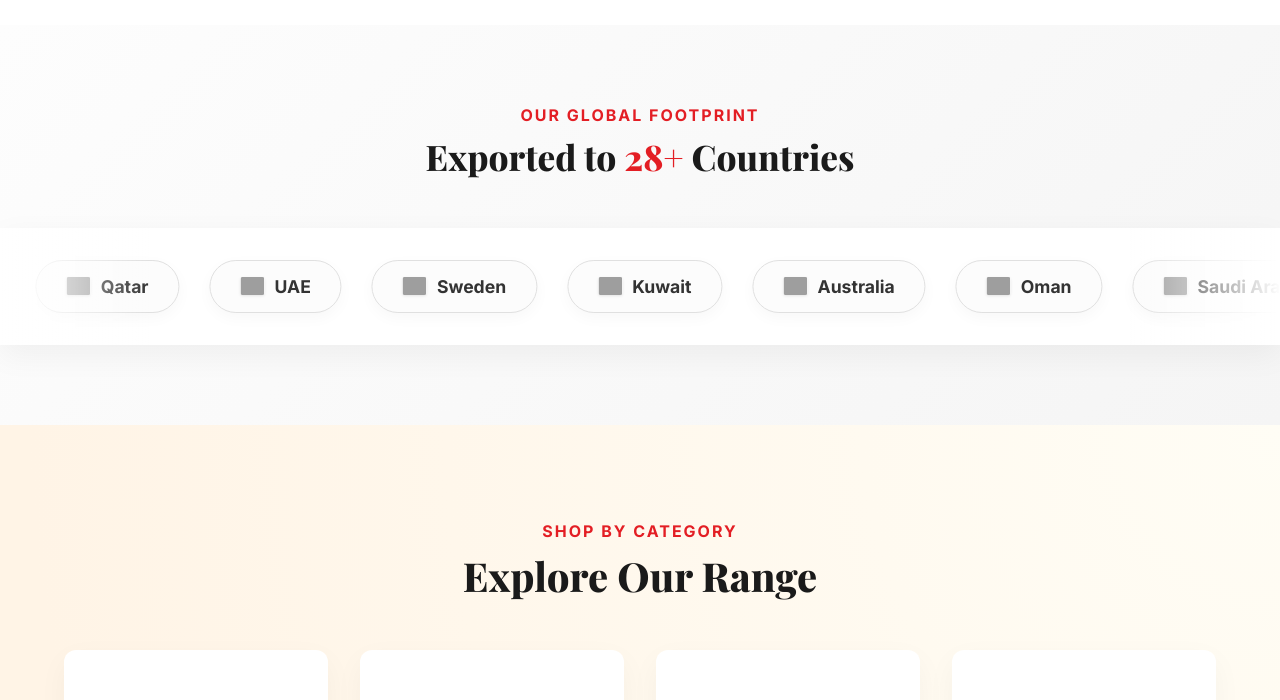
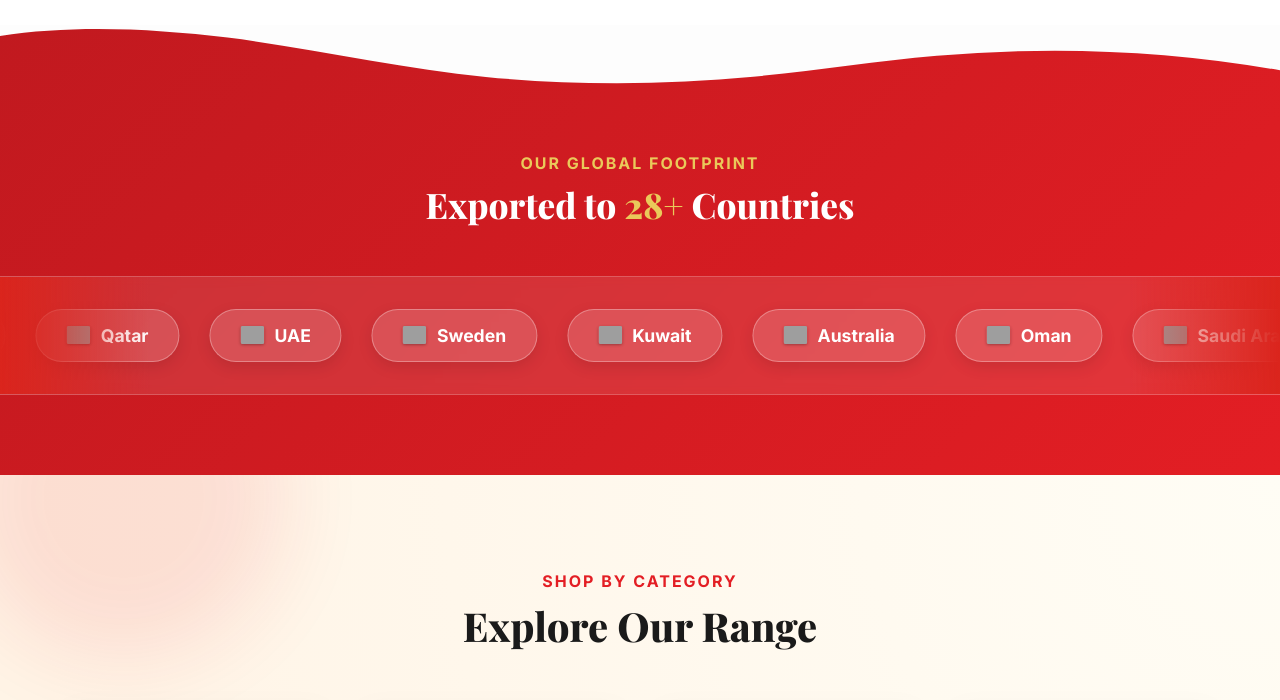
Before and after one commit to Anchalgupta1321/Pavithram_website, a Next.js app: page / in a window 1280 px wide. Shown: the part 1620-2320 px from the top of the page. Built offline with nearby package versions, Linux system fonts and the light colour scheme; no server answers; grey boxes are pictures that could not be loaded; a web font is replaced by a local one.

Commit message:
some small changes

```diff
--- a/src/app/HomeClient.js
+++ b/src/app/HomeClient.js
@@ -138,7 +138,7 @@ export default function HomeClient({ testimonials, galleryPreview = [], promoBan
               transition={{ duration: 1.2, ease: "easeInOut" }}
             >
               <div className="carousel-bg">
-                <img src={heroSlides[currentSlide].image} alt="Hero Banner" />
+                <img src={heroSlides[currentSlide].image} alt={`Pavithram - ${heroSlides[currentSlide].title.replace('\n', ' ')}`} />
                 <div className="carousel-overlay"></div>
               </div>
               <div className="carousel-content">
@@ -176,6 +176,13 @@ export default function HomeClient({ testimonials, galleryPreview = [], promoBan
               onClick={() => setCurrentSlide(index)}
             />
           ))}
+        </div>
+
+        {/* Wavy Section Divider */}
+        <div className="hero-wave-divider">
+          <svg data-name="Layer 1" xmlns="http://www.w3.org/2000/svg" viewBox="0 0 1200 120" preserveAspectRatio="none">
+            <path d="M321.39,56.44c58-10.79,114.16-30.13,172-41.86,82.39-16.72,168.19-17.73,250.45-.39C823.78,31,906.67,72,985.66,92.83c70.05,18.48,146.53,26.09,214.34,3V120H0V27.35A600.21,600.21,0,0,0,321.39,56.44Z" className="shape-fill"></path>
+          </svg>
         </div>
       </section>
 
@@ -256,6 +263,11 @@ export default function HomeClient({ testimonials, galleryPreview = [], promoBan
 
       {/* Global Reach Section */}
       <section className="global-reach-section">
+        <div className="reach-wave-divider-top">
+            <svg data-name="Layer 1" xmlns="http://www.w3.org/2000/svg" viewBox="0 0 1200 120" preserveAspectRatio="none">
+                <path d="M321.39,56.44c58-10.79,114.16-30.13,172-41.86,82.39-16.72,168.19-17.73,250.45-.39C823.78,31,906.67,72,985.66,92.83c70.05,18.48,146.53,26.09,214.34,3V120H0V27.35A600.21,600.21,0,0,0,321.39,56.44Z" className="shape-fill"></path>
+            </svg>
+        </div>
         <div className="global-reach-content">
           <motion.div
             className="section-heading"
@@ -281,6 +293,13 @@ export default function HomeClient({ testimonials, galleryPreview = [], promoBan
 
       {/* Categories Grid */}
       <section className="categories-section">
+        {/* Floating Decorative Elements */}
+        <div className="floating-elements">
+          <div className="floating-shape shape-1"></div>
+          <div className="floating-shape shape-2"></div>
+          <div className="floating-shape shape-3"></div>
+        </div>
+
         <motion.div
           className="section-heading"
           initial="hidden"
--- a/src/app/home.css
+++ b/src/app/home.css
@@ -88,11 +88,29 @@
   transition: transform 0.3s ease, box-shadow 0.3s ease;
   box-shadow: 0 10px 20px rgba(198, 156, 109, 0.3);
   text-decoration: none;
+  position: relative;
+  overflow: hidden;
+}
+
+.hero-btn::after {
+  content: '';
+  position: absolute;
+  top: 0;
+  left: -100%;
+  width: 50%;
+  height: 100%;
+  background: linear-gradient(to right, rgba(255,255,255,0) 0%, rgba(255,255,255,0.4) 50%, rgba(255,255,255,0) 100%);
+  transform: skewX(-20deg);
+  transition: all 0.6s ease;
 }
 
 .hero-btn:hover {
   transform: translateY(-5px);
   box-shadow: 0 15px 30px rgba(198, 156, 109, 0.4);
+}
+
+.hero-btn:hover::after {
+  left: 150%;
 }
 
 /* --- Carousel Navigation --- */
@@ -147,6 +165,27 @@
 .carousel-dots .dot.active {
   background: var(--color-primary-gold);
   transform: scale(1.2);
+}
+
+.hero-wave-divider {
+  position: absolute;
+  bottom: -2px; /* Pull down slightly to avoid gap */
+  left: 0;
+  width: 100%;
+  overflow: hidden;
+  line-height: 0;
+  z-index: 5;
+}
+
+.hero-wave-divider svg {
+  position: relative;
+  display: block;
+  width: calc(100% + 1.3px);
+  height: 60px;
+}
+
+.hero-wave-divider .shape-fill {
+  fill: #FFFFFF; /* Match the background of the trust bar */
 }
 
 /* --- Trust Bar --- */
@@ -241,6 +280,52 @@
 .categories-section {
   padding: 6rem 5%;
   background: radial-gradient(circle at top right, #fffdf5, #fff4e6 80%);
+  position: relative;
+  overflow: hidden;
+}
+
+/* Floating Decorative Elements */
+.floating-elements {
+  position: absolute;
+  top: 0; left: 0; right: 0; bottom: 0;
+  pointer-events: none;
+  z-index: 1;
+}
+
+.floating-shape {
+  position: absolute;
+  background: var(--color-primary-gold);
+  border-radius: 50%;
+  opacity: 0.1;
+  filter: blur(40px);
+  animation: float-around 20s infinite ease-in-out alternate;
+}
+
+.floating-shape.shape-1 {
+  width: 300px; height: 300px;
+  top: -10%; left: -5%;
+  background: var(--color-primary-red);
+}
+.floating-shape.shape-2 {
+  width: 400px; height: 400px;
+  bottom: -15%; right: -5%;
+  animation-delay: -5s;
+}
+.floating-shape.shape-3 {
+  width: 200px; height: 200px;
+  top: 40%; left: 50%;
+  animation-duration: 25s;
+}
+
+@keyframes float-around {
+  0% { transform: translate(0, 0) scale(1); }
+  50% { transform: translate(50px, -50px) scale(1.1); }
+  100% { transform: translate(-30px, 30px) scale(0.9); }
+}
+
+.categories-grid, .section-heading {
+  position: relative;
+  z-index: 2;
 }
 
 .categories-grid {
@@ -439,6 +524,139 @@
   box-shadow: 0 20px 50px rgba(0,0,0,0.4);
 }
 
+/* --- Global Reach Section --- */
+.global-reach-section {
+  position: relative;
+  padding: 8rem 0 5rem 0;
+  background: linear-gradient(135deg, #C1191F, #E31E24);
+  color: white;
+  text-align: center;
+  overflow: hidden;
+}
+
+.reach-wave-divider-top {
+  position: absolute;
+  top: -1px; /* Avoid gap */
+  left: 0;
+  width: 100%;
+  overflow: hidden;
+  line-height: 0;
+  z-index: 5;
+  transform: rotate(180deg);
+}
+
+.reach-wave-divider-top svg {
+  position: relative;
+  display: block;
+  width: calc(100% + 1.3px);
+  height: 60px;
+}
+
+.reach-wave-divider-top .shape-fill {
+  fill: #fdfdfd; /* Match the background of the process section */
+}
+
+.global-reach-content h2 {
+  font-size: 2.2rem;
+  margin-bottom: 3rem;
+  display: flex;
+  align-items: center;
+  justify-content: center;
+  flex-wrap: nowrap;
+  white-space: nowrap;
+  color: white;
+}
+
+.global-reach-content .section-heading span {
+  color: var(--color-primary-gold);
+}
+
+.highlight-count {
+  color: var(--color-primary-gold);
+  font-size: inherit;
+  font-weight: inherit;
+  display: inline-block;
+  margin: 0 8px;
+}
+
+.marquee-container {
+  width: 100%;
+  overflow: hidden;
+  position: relative;
+  background: rgba(255, 255, 255, 0.1);
+  padding: 2rem 0;
+  backdrop-filter: blur(5px);
+  border-top: 1px solid rgba(255,255,255,0.2);
+  border-bottom: 1px solid rgba(255,255,255,0.2);
+  display: flex;
+  align-items: center;
+}
+
+/* Fade out edges of the marquee */
+.marquee-container::before, .marquee-container::after {
+  content: "";
+  position: absolute;
+  top: 0;
+  width: 150px;
+  height: 100%;
+  z-index: 2;
+}
+
+.marquee-container::before {
+  left: 0;
+  background: linear-gradient(to right, #da251d, transparent);
+}
+
+.marquee-container::after {
+  right: 0;
+  background: linear-gradient(to left, #da251d, transparent);
+}
+
+.marquee {
+  display: flex;
+  white-space: nowrap;
+  animation: scroll-marquee 25s linear infinite;
+}
+
+.marquee:hover {
+  animation-play-state: paused;
+}
+
+.country-tag {
+  display: flex;
+  align-items: center;
+  gap: 10px;
+  padding: 15px 30px;
+  background: rgba(255, 255, 255, 0.15);
+  border: 1px solid rgba(255, 255, 255, 0.3);
+  border-radius: 50px;
+  margin: 0 15px;
+  font-weight: 700;
+  font-size: 1.1rem;
+  color: white;
+  box-shadow: 0 5px 15px rgba(0,0,0,0.1);
+  transition: transform 0.3s ease, background 0.3s ease;
+}
+
+.country-tag:hover {
+  transform: translateY(-5px);
+  background: var(--color-primary-gold);
+  color: #1a1a1a;
+  border-color: var(--color-primary-gold);
+}
+
+.country-flag {
+  width: 24px;
+  height: auto;
+  border-radius: 2px;
+  box-shadow: 0 1px 3px rgba(0,0,0,0.3);
+}
+
+@keyframes scroll-marquee {
+  0% { transform: translateX(0); }
+  100% { transform: translateX(-50%); }
+}
+
 /* --- Responsive --- */
 @media (max-width: 992px) {
   .hero-section {
@@ -559,111 +777,7 @@
   line-height: 1.6;
 }
 
-/* --- Global Reach Section --- */
-.global-reach-section {
-  padding: 5rem 0;
-  background: linear-gradient(135deg, #fdfdfd, #f5f5f5);
-  text-align: center;
-  overflow: hidden;
-}
 
-.global-reach-content h2 {
-  font-size: 2.2rem;
-  margin-bottom: 3rem;
-  display: flex;
-  align-items: center;
-  justify-content: center;
-  flex-wrap: nowrap;
-  white-space: nowrap;
-}
-
-.highlight-count {
-  color: var(--color-primary-red);
-  font-size: inherit;
-  font-weight: inherit;
-  display: inline-block;
-  margin: 0 8px;
-}
-
-.marquee-container {
-  width: 100%;
-  overflow: hidden;
-  position: relative;
-  background: white;
-  padding: 2rem 0;
-  box-shadow: 0 10px 30px rgba(0,0,0,0.05);
-  display: flex;
-  align-items: center;
-}
-
-/* Fade out edges of the marquee */
-.marquee-container::before, .marquee-container::after {
-  content: "";
-  position: absolute;
-  top: 0;
-  width: 150px;
-  height: 100%;
-  z-index: 2;
-}
-
-.marquee-container::before {
-  left: 0;
-  background: linear-gradient(to right, white, transparent);
-}
-
-.marquee-container::after {
-  right: 0;
-  background: linear-gradient(to left, white, transparent);
-}
-
-.marquee {
-  display: flex;
-  white-space: nowrap;
-  animation: scroll-marquee 25s linear infinite;
-}
-
-.marquee:hover {
-  animation-play-state: paused;
-}
-
-.country-tag {
-  display: flex;
-  align-items: center;
-  gap: 10px;
-  padding: 15px 30px;
-  background: #fcfcfc;
-  border: 1px solid #e0e0e0;
-  border-radius: 50px;
-  margin: 0 15px;
-  font-weight: 700;
-  font-size: 1.1rem;
-  color: #333;
-  box-shadow: 0 5px 15px rgba(0,0,0,0.03);
-  transition: transform 0.3s ease;
-}
-
-.country-tag:hover {
-  transform: translateY(-5px);
-  border-color: var(--color-primary-gold);
-  color: var(--color-primary-gold);
-}
-
-.country-flag {
-  width: 24px;
-  height: auto;
-  border-radius: 2px;
-  box-shadow: 0 1px 3px rgba(0,0,0,0.1);
-}
-
-.country-icon {
-  font-size: 1.4rem;
-  color: var(--color-primary-gold);
-}
-
-@keyframes scroll-marquee {
-  0% { transform: translateX(0); }
-  100% { transform: translateX(-50%); }
-}
 
 /* --- Spotlight Section --- */
 .spotlight-section {
--- a/src/app/layout.js
+++ b/src/app/layout.js
@@ -11,8 +11,36 @@ const playfair = Playfair_Display({ subsets: ["latin"], variable: '--font-playfa
 export const metadata = {
   title: "Best Cooking Oils & Food Products | Pavithram Online",
   description: "Pavithram offers pure edible cooking oils and ghee, and food products from millets, spices, pickles, jams, Kerala snacks and breakfast essentials online.",
+  keywords: ["Kerala edible oils", "pure sesame oil", "authentic Indian spices", "premium ghee export", "coconut oil", "millets online", "Pavithram foods"],
+  authors: [{ name: 'Pavithram Group' }],
+  creator: 'Pavithram Group',
+  publisher: 'Pavithram Group',
+  metadataBase: new URL('https://www.pavithram.online'),
+  openGraph: {
+    type: 'website',
+    locale: 'en_IN',
+    url: 'https://www.pavithram.online',
+    siteName: 'Pavithram Online',
+    title: 'Best Cooking Oils & Food Products | Pavithram Online',
+    description: 'Pavithram offers pure edible cooking oils and ghee, and food products from millets, spices, pickles, jams, Kerala snacks and breakfast essentials online.',
+    images: [
+      {
+        url: 'https://www.pavithram.online/logo_cropped.png',
+        width: 1200,
+        height: 630,
+        alt: 'Pavithram Foods - Since 1950',
+      }
+    ],
+  },
+  twitter: {
+    card: 'summary_large_image',
+    title: 'Best Cooking Oils & Food Products | Pavithram Online',
+    description: 'Pavithram offers pure edible cooking oils and ghee, and food products from millets, spices, pickles, jams, Kerala snacks and breakfast essentials online.',
+    images: ['https://www.pavithram.online/logo_cropped.png'],
+  },
   icons: {
     icon: '/icon.png',
+    apple: '/icon.png',
   },
 };
 
--- a/src/app/products/[slug]/ProductClient.js
+++ b/src/app/products/[slug]/ProductClient.js
@@ -143,10 +143,9 @@ export default function ProductClient({ params }) {
                 <div className="product-description">
                   <p>{product.description || 'Premium quality product from Pavithram.'}</p>
                   <div className="additional-info" style={{ marginTop: '2rem' }}>
-                    <h4 style={{ marginBottom: '1rem', color: 'var(--color-primary-red)' }}>Product Details</h4>
+
                     <ul style={{ listStyle: 'none', padding: 0, margin: 0, display: 'flex', flexDirection: 'column', gap: '0.8rem' }}>
-                      {product.origin && <li><strong>Country of Origin:</strong> {product.origin}</li>}
-                      {product.manufacturer && <li><strong>Manufacturer:</strong> {product.manufacturer}</li>}
+
                       {product.storage && <li><strong>Storage Instructions:</strong> {product.storage}</li>}
                       {product.fssai && <li><strong>FSSAI Number:</strong> {product.fssai}</li>}
                       {product.sku && <li><strong>SKU Code:</strong> {product.sku}</li>}
```
Also changed, not shown: src/app/products/page.js (+10 -0 lines).
